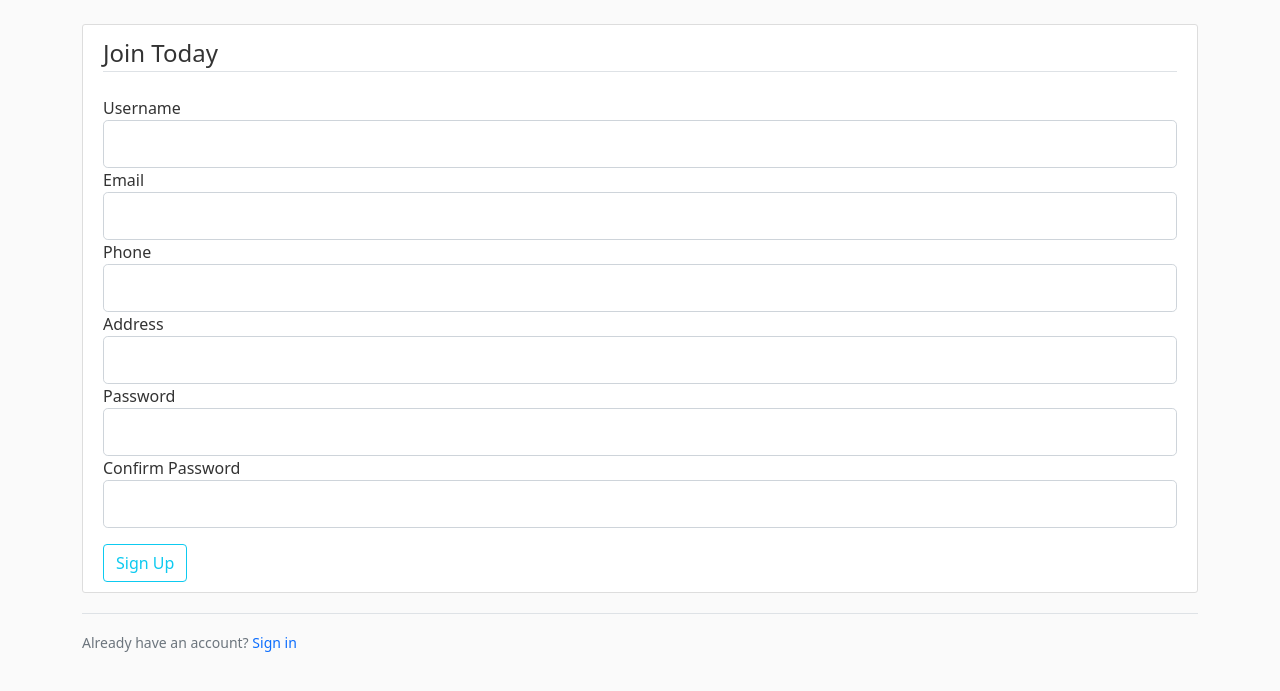
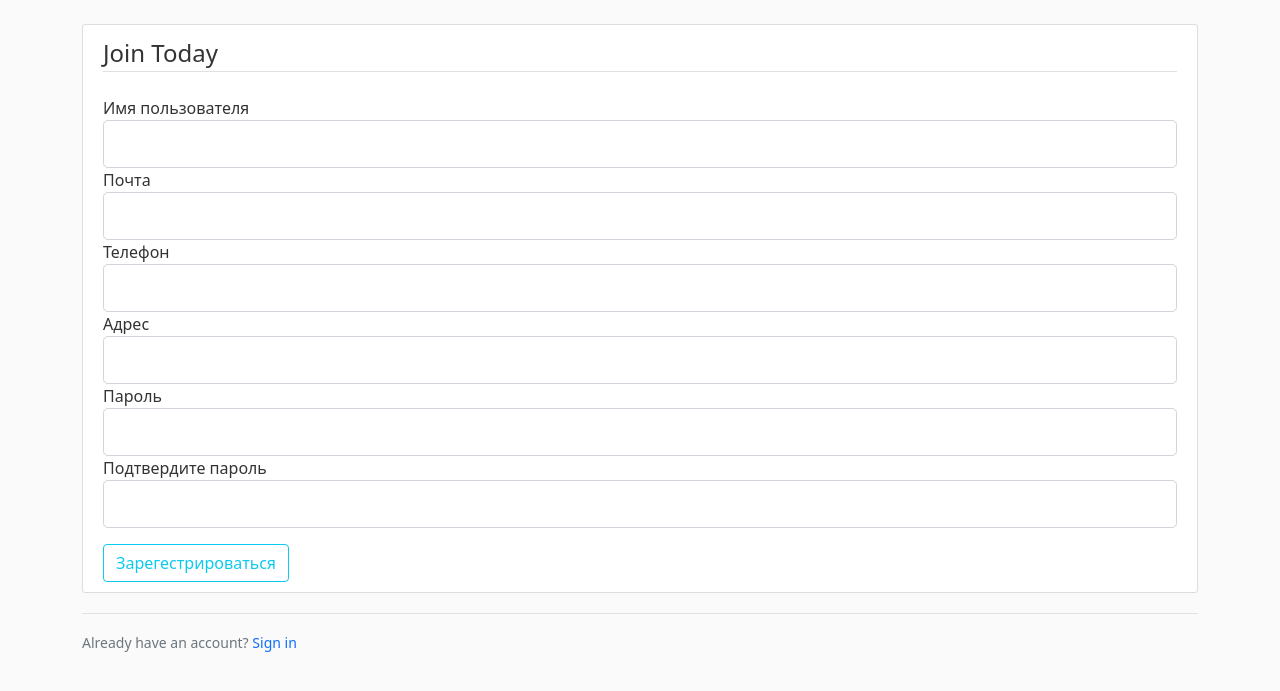
Before and after one commit to Braindead3/bd_project, a Flask app: page /register in a window 1280 px wide. Shown: the part 56-747 px from the top of the page. Run offline with Flask 2, Linux system fonts and the light colour scheme.

Commit message:
translate to russian

```diff
--- a/bd_project/couriers/forms.py
+++ b/bd_project/couriers/forms.py
@@ -4,6 +4,6 @@ from wtforms.validators import DataRequired
 
 
 class LoginForm(FlaskForm):
-    phone = StringField('Phone', validators=[DataRequired()])
-    password = PasswordField('Password', validators=[DataRequired()])
-    submit = SubmitField('Login')
+    phone = StringField('Номер телефона', validators=[DataRequired()])
+    password = PasswordField('Пароль', validators=[DataRequired()])
+    submit = SubmitField('Логин')
--- a/bd_project/main/forms.py
+++ b/bd_project/main/forms.py
@@ -4,9 +4,9 @@ from wtforms.validators import DataRequired
 
 
 class SearchForm(FlaskForm):
-    search_product_name = StringField('Product',
+    search_product_name = StringField('Название',
                                       validators=[DataRequired()])
-    search_submit = SubmitField('Search')
+    search_submit = SubmitField('Поиск')
 
 
 class ReviveForm(FlaskForm):
--- a/bd_project/static/main.css
+++ b/bd_project/static/main.css
@@ -112,3 +112,8 @@ background:#00FA9A;
 .bg-color-not-done{
 background:#FFA07A;
 }
+
+.cart-btn{
+height:75px;
+width:100px;
+}
--- a/bd_project/templates/layout.html
+++ b/bd_project/templates/layout.html
@@ -83,7 +83,7 @@
         {% if order_products %}
         <div class="col-md-3">
             <div class="content-section">
-                <h3>Карзина:</h3>
+                <h3>Корзина:</h3>
                 {% for products in order_products %}
                 {% for pr_id,product in products.items() %}
                 <div class="card mt-1" style="width: 100%; height:125px;">
@@ -120,10 +120,10 @@
             </div>
             <div class="row">
                 <div class="col-7">
-                    <a href="{{ url_for('users.add_order') }}" class="card-subtitle btn-outline-dark btn">Сделать заказ</a>
+                    <a href="{{ url_for('users.add_order') }}" class="btn-outline-dark btn cart-btn">Сделать заказ</a>
                 </div>
                 <div class="col-5">
-                    <a href="{{ url_for('users.clear_cart') }}" class="card-subtitle btn-outline-dark btn">Почистить карзину</a>
+                    <a href="{{ url_for('users.clear_cart') }}" class="btn-outline-dark btn cart-btn" >Почистить карзину</a>
                 </div>
             </div>
         </div>
--- a/bd_project/users/forms.py
+++ b/bd_project/users/forms.py
@@ -9,79 +9,79 @@ import phonenumbers
 
 
 class RegistrationForm(FlaskForm):
-    username = StringField('Username',
+    username = StringField('Имя пользователя',
                            validators=[DataRequired(), Length(min=2, max=20)])
-    email = StringField('Email',
+    email = StringField('Почта',
                         validators=[DataRequired(), Email()])
-    phone = StringField('Phone',
+    phone = StringField('Телефон',
                         validators=[DataRequired()])
-    address = StringField('Address',
+    address = StringField('Адрес',
                           validators=[DataRequired()])
-    password = PasswordField('Password', validators=[DataRequired()])
-    confirm_password = PasswordField('Confirm Password',
+    password = PasswordField('Пароль', validators=[DataRequired()])
+    confirm_password = PasswordField('Подтвердите пароль',
                                      validators=[DataRequired(), EqualTo('password')])
-    submit = SubmitField('Sign Up')
+    submit = SubmitField('Зарегестрироваться')
 
     @staticmethod
     def validate_username(self, username):
         user = User.get_or_none(User.username == username.data)
         if user:
-            raise ValidationError('That username is taken. Please choose a different one.')
+            raise ValidationError('Такое имя пользователя уже существует. Выберите другое пожалуйста.')
 
     @staticmethod
     def validate_email(self, email):
         user = User.get_or_none(User.email == email.data)
         if user:
-            raise ValidationError('That email is taken. Please choose a different one.')
+            raise ValidationError('Такая почта уже существует. Выберите другую пожалуйста.')
 
     @staticmethod
     def validate_phone(self, phone):
         user = User.get_or_none(User.phone == phone.data)
         if user:
-            raise ValidationError('That phone is taken. Please choose a different one.')
+            raise ValidationError('Такой номер телефона уже существует. Введите другой.')
         else:
             if len(phone.data) > 16:
-                raise ValidationError('Invalid phone number.')
+                raise ValidationError('Неправильный номер телефона.')
             try:
                 input_number = phonenumbers.parse(phone.data)
                 if not (phonenumbers.is_valid_number(input_number)):
-                    raise ValidationError('Invalid phone number.')
+                    raise ValidationError('Неправильный номер телефона.')
             except:
-                raise ValidationError('Invalid phone number.')
+                raise ValidationError('Неправильный номер телефона.')
 
 
 class LoginForm(FlaskForm):
-    email = StringField('Email',
+    email = StringField('Почта',
                         validators=[DataRequired(), Email()])
-    password = PasswordField('Password', validators=[DataRequired()])
-    remember = BooleanField('Remember Me')
-    submit = SubmitField('Login')
+    password = PasswordField('Пароль', validators=[DataRequired()])
+    remember = BooleanField('Запомнить меня')
+    submit = SubmitField('Войти')
 
 
 class UpdateAccountForm(FlaskForm):
-    username = StringField('Username',
+    username = StringField('Имя пользователя',
                            validators=[DataRequired(), Length(min=2, max=20)])
-    email = StringField('Email',
+    email = StringField('Почта',
                         validators=[DataRequired(), Email()])
-    phone = StringField('Phone',
+    phone = StringField('Телефон',
                         validators=[DataRequired()])
-    address = StringField('Address',
+    address = StringField('Адрес',
                           validators=[DataRequired()])
-    submit = SubmitField('Update')
+    submit = SubmitField('Изменить')
 
     @staticmethod
     def validate_username(self, username):
         if username.data != current_user.username:
             user = User.get_or_none(User.username == username.data)
             if user:
-                raise ValidationError('That username is taken. Please choose a different one.')
+                raise ValidationError('Такое имя пользователя уже существует. Выберите другое пожалуйста.')
 
     @staticmethod
     def validate_email(self, email):
         if email.data != current_user.email:
             user = User.get_or_none(User.email == email.data)
             if user:
-                raise ValidationError('That email is taken. Please choose a different one.')
+                raise ValidationError('Такая почта уже существует. Выберите другую пожалуйста.')
 
     @staticmethod
     def validate_phone(self, phone):
```
Also changed, not shown: bd_project/admin_couriers_table/forms.py (+19 -19 lines), bd_project/admin_products_table/forms.py (+15 -15 lines), bd_project/admin_users_table/forms.py (+23 -23 lines).
